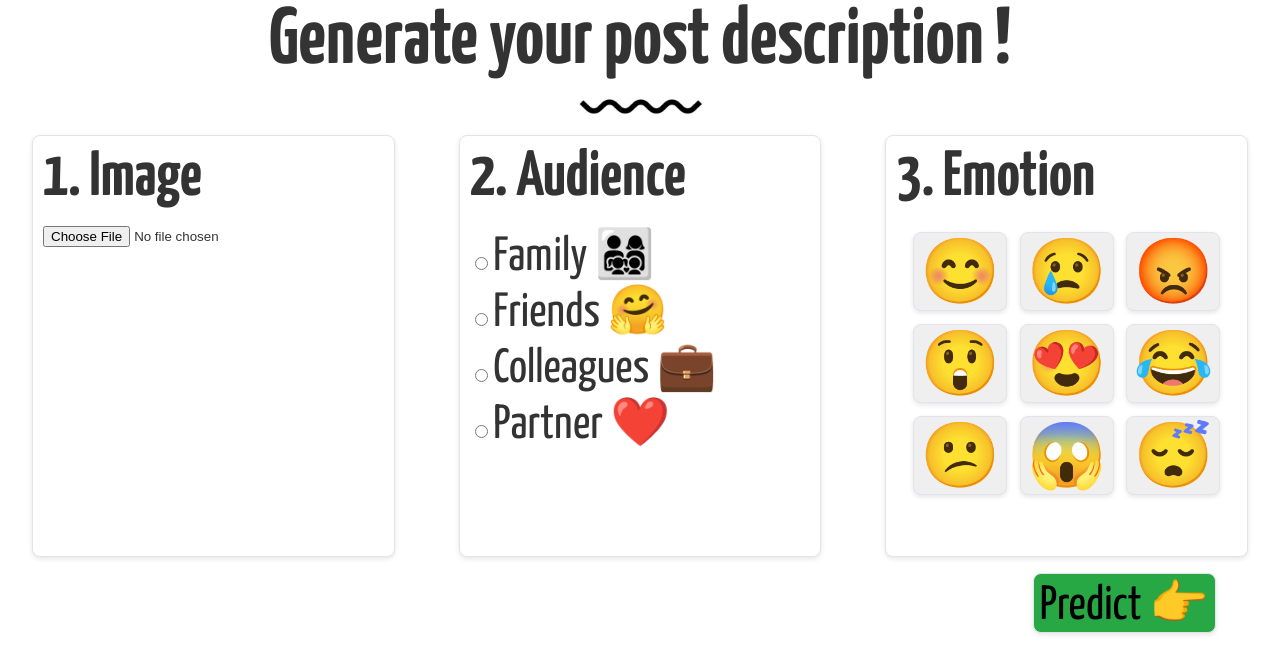
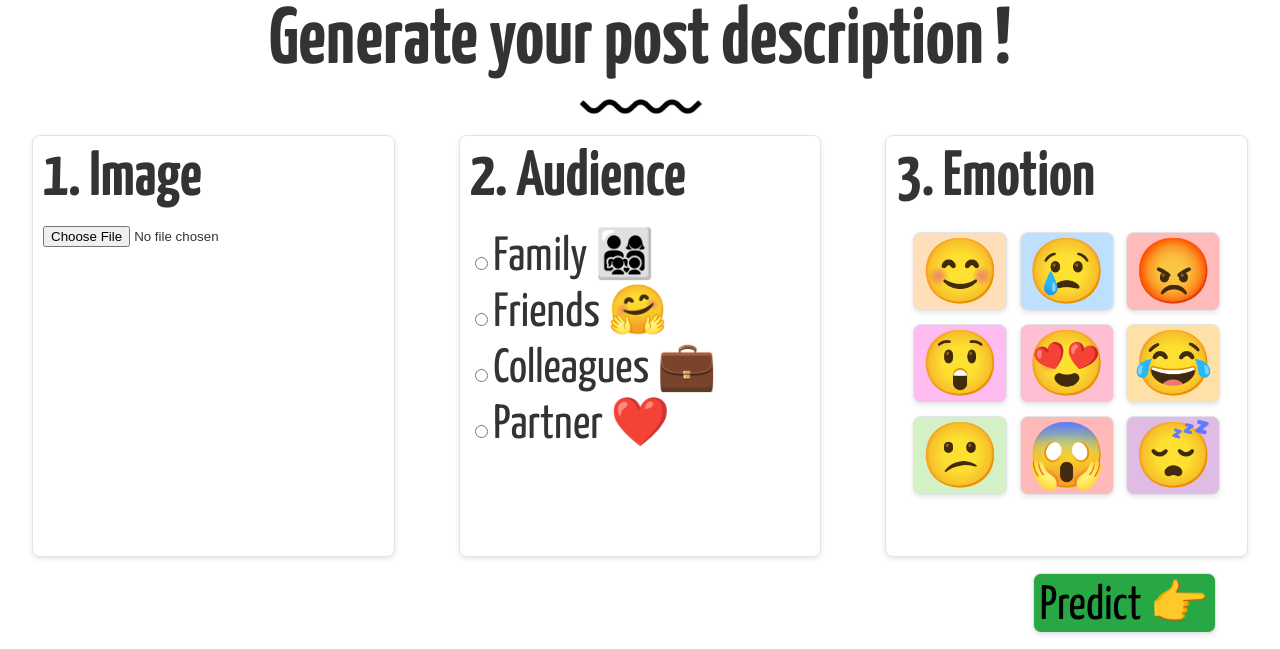
Before and after one commit to celialctnm/Final_Project_AI, a Flask app: page /home in a window 1280 px wide. Shown: the part 176-825 px from the top of the page. Run offline with Flask 3, Linux system fonts and the light colour scheme.

Commit message:
refresh + copy + color

```diff
--- a/static/home.css
+++ b/static/home.css
@@ -40,6 +40,45 @@ body {
     box-shadow: 0 2px 5px rgba(0, 0, 0, 0.1);
 }
 
+
+.emotionSelection button:nth-child(1) { /* Happy */
+    background-color: #FFDFBA; /* Pastel orange */
+}
+
+.emotionSelection button:nth-child(2) { /* Sad */
+    background-color: #BFDFFF; /* Pastel blue */
+}
+
+.emotionSelection button:nth-child(3) { /* Angry */
+    background-color: #FFBABA; /* Pastel red */
+}
+
+.emotionSelection button:nth-child(4) { /* Surprised */
+    background-color: #FFBCF1; /* Pastel pink */
+}
+
+.emotionSelection button:nth-child(5) { /* Love */
+    background-color: #FFBFD3; /* Pastel light pink */
+}
+
+.emotionSelection button:nth-child(6) { /* Funny */
+    background-color: #FFE1A8; /* Pastel yellow */
+}
+
+.emotionSelection button:nth-child(7) { /* Confused */
+    background-color: #D4F1C5; /* Pastel green */
+}
+
+.emotionSelection button:nth-child(8) { /* Shocked */
+    background-color: #FFB9B9; /* Pastel coral */
+}
+
+.emotionSelection button:nth-child(9) { /* Bored */
+    background-color: #E0BBE4; /* Pastel lavender */
+}
+
+
+
 .emotionSelection button.selected {
         background-color: #5e00fd;
     }
--- a/templates/ourTeam.html
+++ b/templates/ourTeam.html
@@ -33,7 +33,7 @@
                 </div>
                 <div class="details">
                     <span class="name">Loric</span>
-                    <span class="desc">113522904</span>
+                    <span class="desc">113522902</span>
                 </div>
                 <div class="actions">
                     <button class="add-btn">Add</button>
```
Also changed, not shown: static/result.css (+10 -1 lines), templates/result.html (+23 -3 lines), static/images/user_upload.png.
